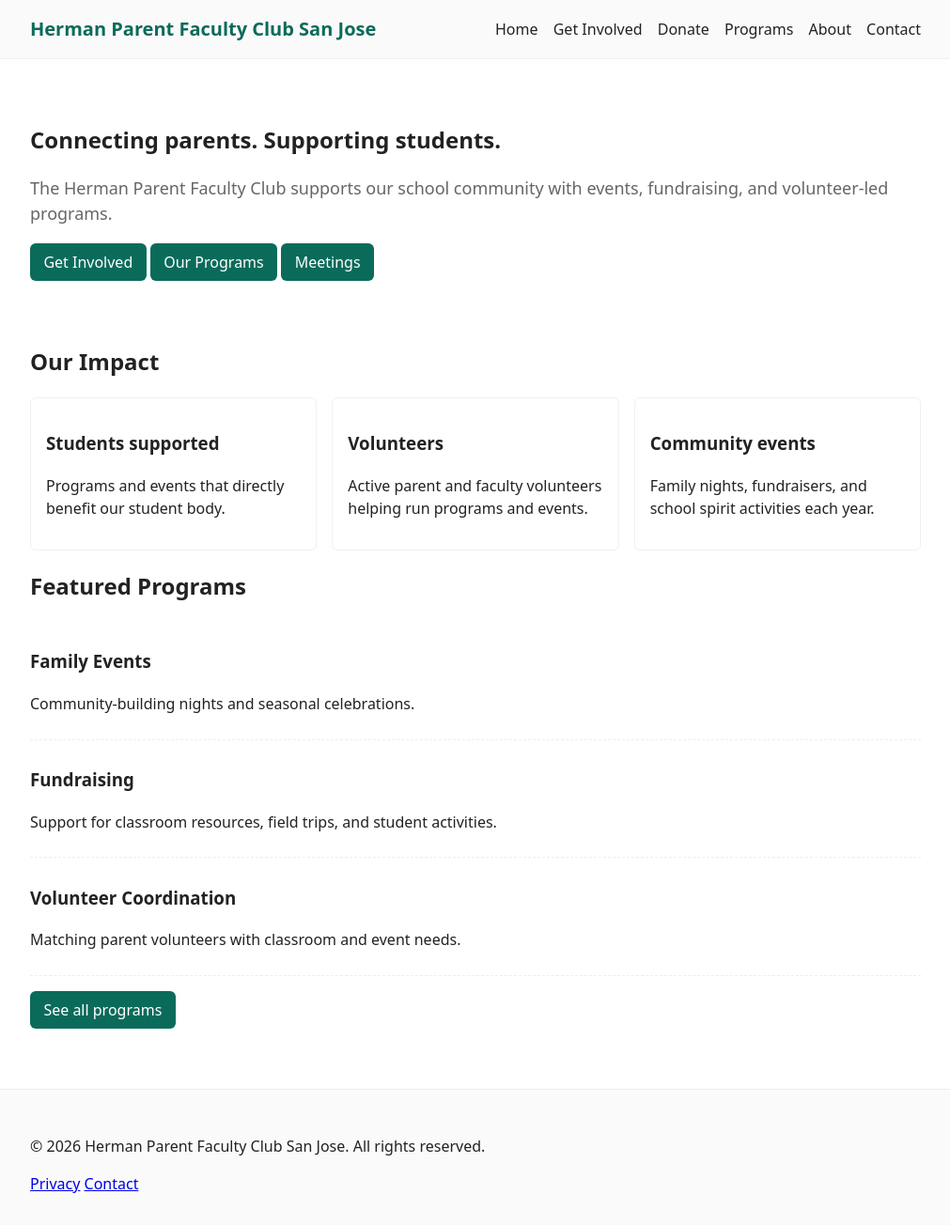
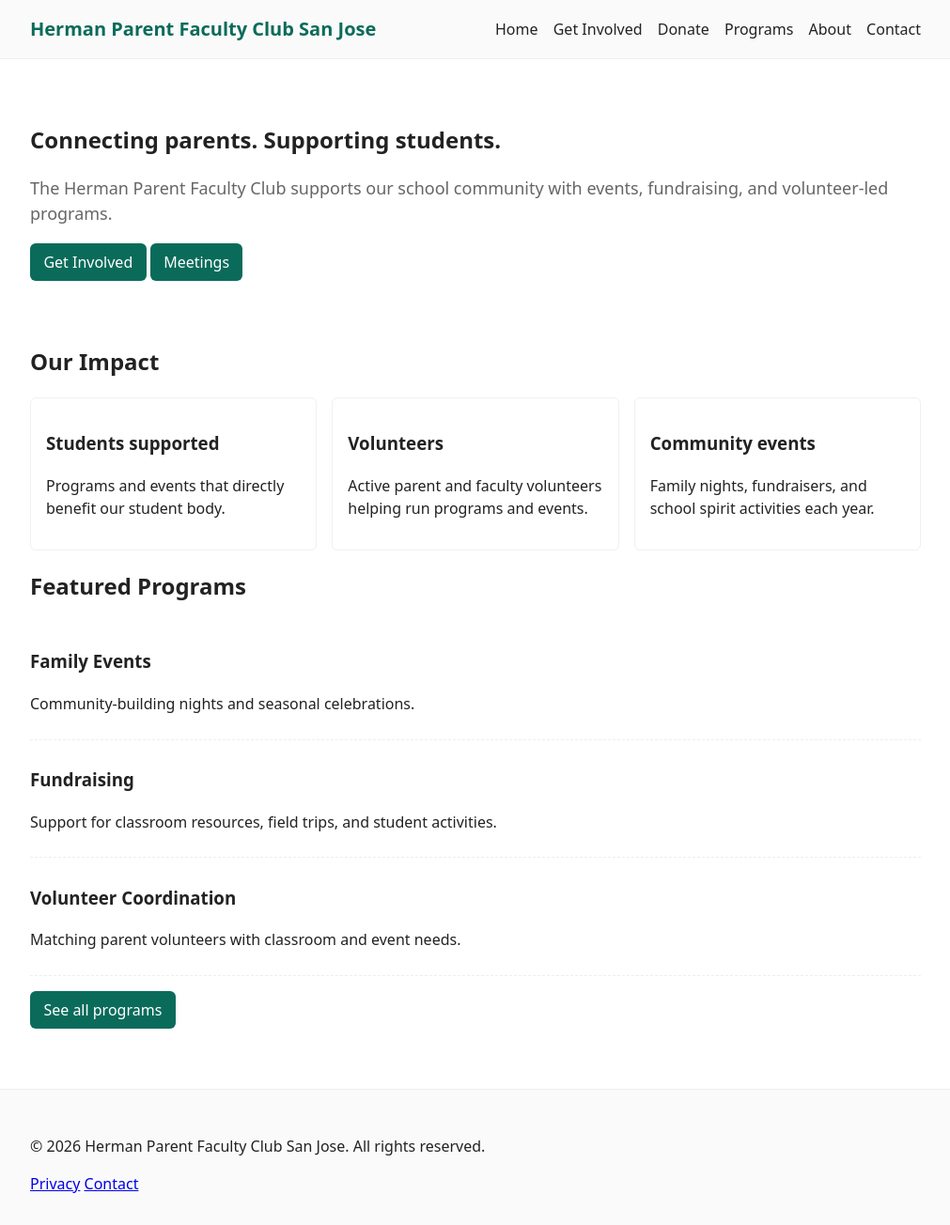
Before and after one commit to hermanparentfacultyclub/www, a Jekyll site: the page built from index.md, in a window 1280 px wide. Shown: the whole page at 94% size, without its empty margins (134-1145 px from the left). Built offline with Jekyll 4.4.1, drawn with Linux system fonts in a browser that asks for light colours.

Commit message:
Update index.md

```diff
--- a/index.md
+++ b/index.md
@@ -5,7 +5,7 @@ title: Herman Parent Faculty Club
 <section class="hero" aria-labelledby="hero-title">
   <h1 id="hero-title">Connecting parents. Supporting students.</h1>
   <p class="lede">The Herman Parent Faculty Club supports our school community with events, fundraising, and volunteer-led programs.</p>
-  <p><a class="btn" href="{{ '/get-involved/' | relative_url }}">Get Involved</a> <a class="btn" href="{{ '/programs/' | relative_url }}">Our Programs</a> <a class="btn" href="{{ '/meetings/' | relative_url }}">Meetings</a></p>
+  <p><a class="btn" href="{{ '/get-involved/' | relative_url }}">Get Involved</a> <a class="btn" href="{{ '/meetings/' | relative_url }}">Meetings</a></p>
 </section>
 
 <section aria-labelledby="impact" class="cards">
```
